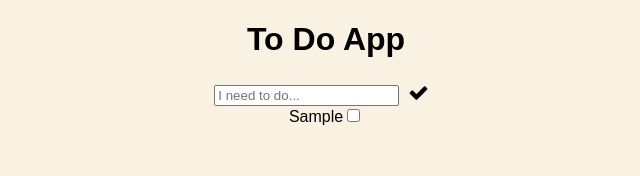
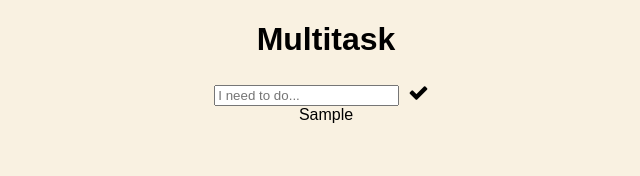
Before and after one commit to banafshr/Todo-list-with-react, a React (Create React App) app: page / in a window 1280 px wide. Both pictures are taken after typing "Sample" into the empty fields and a click on the button 732 px from the left and 92 px from the top of the page. Shown: the top 176 px of the page, without its empty margins (314-954 px from the left). Built offline with nearby package versions, Linux system fonts and the light colour scheme.

Commit message:
document title added

```diff
--- a/src/App.js
+++ b/src/App.js
@@ -6,6 +6,7 @@ import Input from './components/Input.js';
 import Todolist from './components/Todolist.js';
 
 window.id = 0;
+document.title = "Multitask"
 class App extends Component {
   constructor(props) {
     super(props)
@@ -23,7 +24,6 @@ class App extends Component {
     this.removeToDo = this
       .removeToDo
       .bind(this);
-
   }
 
   addToDo(e) {
@@ -62,7 +62,7 @@ class App extends Component {
   render() {
     return (
       <div className="wrapper">
-        <Title value="To Do App"/>
+        <Title value="Multitask"/>
         <form onSubmit={this.addToDo}>
           <Input
             className="input-field"
@@ -74,13 +74,20 @@ class App extends Component {
         {this
           .state
           .todo
-          .map((todo) => (
-            <div><Todolist
-              className="list-wrapper"
-              name={this.state.todo.text}
-              key={todo.id}
-              value={todo.text}/>
-              <input type="checkbox" onClick={(e) => this.removeToDo(e, todo.id)}/></div>
+          .map((todo, i) => (
+            <div key={todo
+              .text
+              .toString() + '-wrapper'}>
+              <Todolist
+                className="list-wrapper"
+                name={this.state.todo.text}
+                key={todo
+                .text
+                .toString() + '-div'}
+                value={todo.text}>
+                <input type="checkbox" key={i} onClick={(e) => this.removeToDo(e, todo.id)}/>
+              </Todolist>
+            </div>
           ))}
       </div>
 
```
